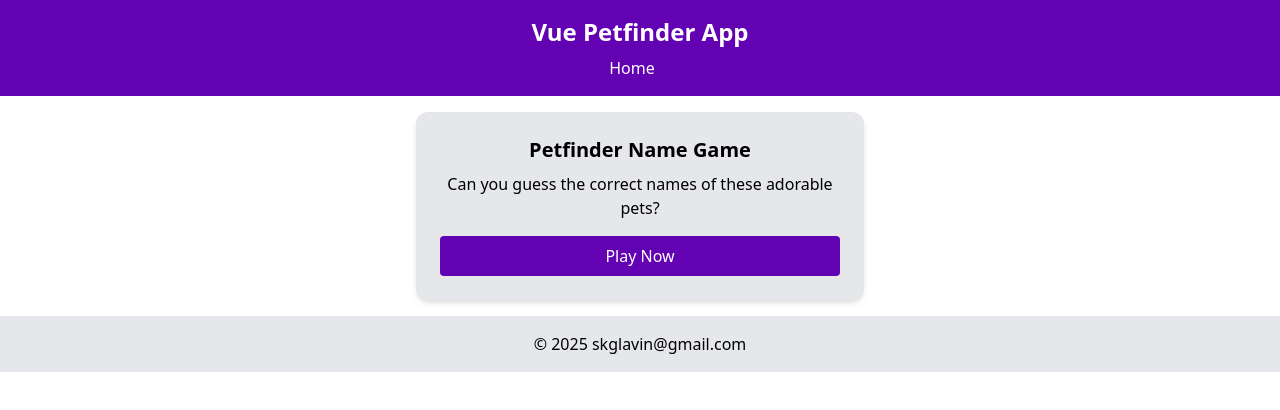
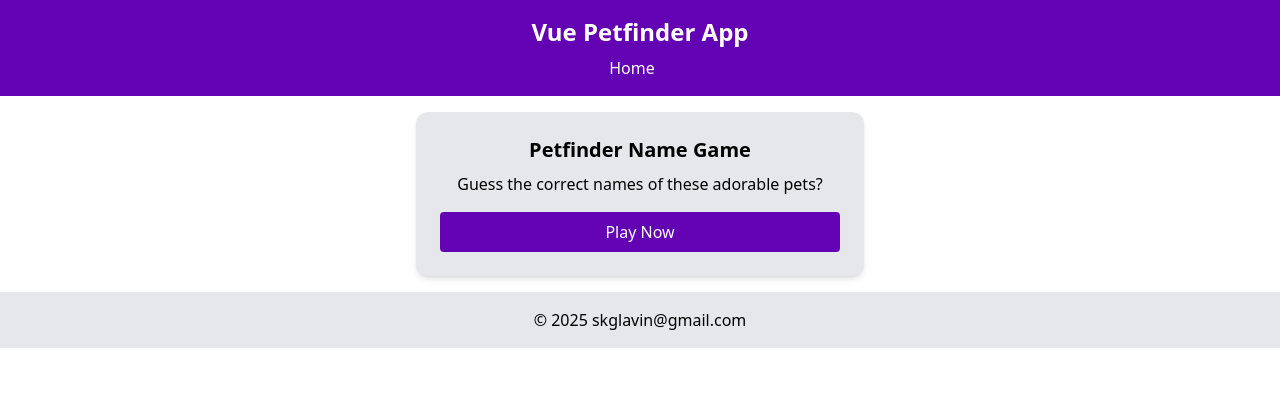
Before and after one commit to seanglavin/DP-203, a Vue app in the folder frontend/: page / in a window 1280 px wide. Shown: the top 410 px of the page. Built offline with nearby package versions, Linux system fonts and the light colour scheme.

Commit message:
clean up some frontend styling

```diff
--- a/frontend/index.html
+++ b/frontend/index.html
@@ -2,9 +2,9 @@
 <html lang="en">
 <head>
   <meta charset="UTF-8">
-  <link rel="icon" href="/favicon.ico">
+  <link rel="icon" href="./public/favicon.ico">
   <meta name="viewport" content="width=device-width, initial-scale=1.0">
-  <title>Sports API</title>
+  <title>Vue Frontend</title>
 </head>
 <body>
   <div id="app"></div>
--- a/frontend/src/assets/styles/tailwind.css
+++ b/frontend/src/assets/styles/tailwind.css
@@ -5,8 +5,12 @@
 :root {
     --primary-purple: #6302b3;
     --secondary-purple: #a145ec;
+    --tertiary-purple: #f1e5fdef;
     --primary-light: #ffffff;
     --secondary-light: #e5e7eb;
+    --purina-red: #e81c24;
+    --primary-blue: #3b82f6;
+    --primary-yellow: #e9d14c;
     --border-radius: 0.375rem;
     --transition-speed: 0.3s;
   }
--- a/frontend/src/components/PetNameGame.vue
+++ b/frontend/src/components/PetNameGame.vue
@@ -1,12 +1,12 @@
 <template>
-  <div class="pet-game-container p-6 max-w-lg mx-auto bg-white rounded-xl shadow-md">
-    <h2 class="text-2xl font-bold text-center mb-4">Pet Name Guessing Game</h2>
+  <div class="pet-game-container p-6 max-w-lg mx-auto bg-[var(--secondary-light)] rounded-xl shadow-md">
+    <h2 class="text-2xl font-bold text-center mb-4">Petfinder Name Game</h2>
 
     <!-- Game state display -->
-    <div class="text-center mb-4">
+    <!-- <div class="text-center mb-4">
       <p class="text-lg">Score: {{ score }}</p>
       <p v-if="feedback" :class="feedbackClass">{{ feedback }}</p>
-    </div>
+    </div> -->
 
     <!-- Pet image -->
     <div class="pet-image-container mb-6">
@@ -45,7 +45,7 @@
         :key="index"
         @click="makeGuess(name)"
         :disabled="hasGuessed"
-        class="py-2 px-4 bg-blue-500 text-white rounded hover:bg-blue-600 disabled:opacity-50 transition"
+        class="py-2 px-4 bg-[var(--primary-purple)] text-white rounded hover:bg-[var(--secondary-purple)] disabled:opacity-50 transition"
       >
         {{ name }}
       </button>
@@ -62,7 +62,7 @@
     </div>
 
     <!-- Filter options -->
-    <div class="mt-6">
+    <!-- <div class="mt-6">
       <details class="bg-gray-100 rounded-lg p-4">
         <summary class="font-semibold cursor-pointer">Game Options</summary>
         <div class="mt-4 grid grid-cols-2 gap-4">
@@ -96,7 +96,7 @@
           </button>
         </div>
       </details>
-    </div>
+    </div> -->
   </div>
 </template>
 
--- a/frontend/src/views/Home.vue
+++ b/frontend/src/views/Home.vue
@@ -5,7 +5,7 @@
       <!-- Game Card for Pet Name Guessing -->
       <div class="game-card bg-[var(--secondary-light)] p-6 rounded-xl shadow-md hover:shadow-lg transition max-w-md w-full">
         <h3 class="text-xl font-bold mb-2 text-center">Petfinder Name Game</h3>
-        <p class="mb-4 text-center">Can you guess the correct names of these adorable pets?</p>
+        <p class="mb-4 text-center">Guess the correct names of these adorable pets?</p>
         <router-link
           to="/games/pet-name-game"
           class="block text-center py-2 px-4 bg-[var(--primary-purple)] text-white rounded hover:bg-[var(--secondary-purple)]"
--- a/frontend/src/views/games/PetNameGameView.vue
+++ b/frontend/src/views/games/PetNameGameView.vue
@@ -4,11 +4,11 @@
       <!-- <h2 class="text-3xl font-bold mb-6">Pet Name Guessing Game</h2> -->
       <PetNameGame />
 
-      <div class="mt-6">
+      <!-- <div class="mt-6">
         <router-link to="/" class="text-blue-500 hover:underline">
           ← Back to Games
         </router-link>
-      </div>
+      </div> -->
     </div>
   </template>
 
```
Also changed, not shown: 1 other file (tests, documents, lock files or other folders).
